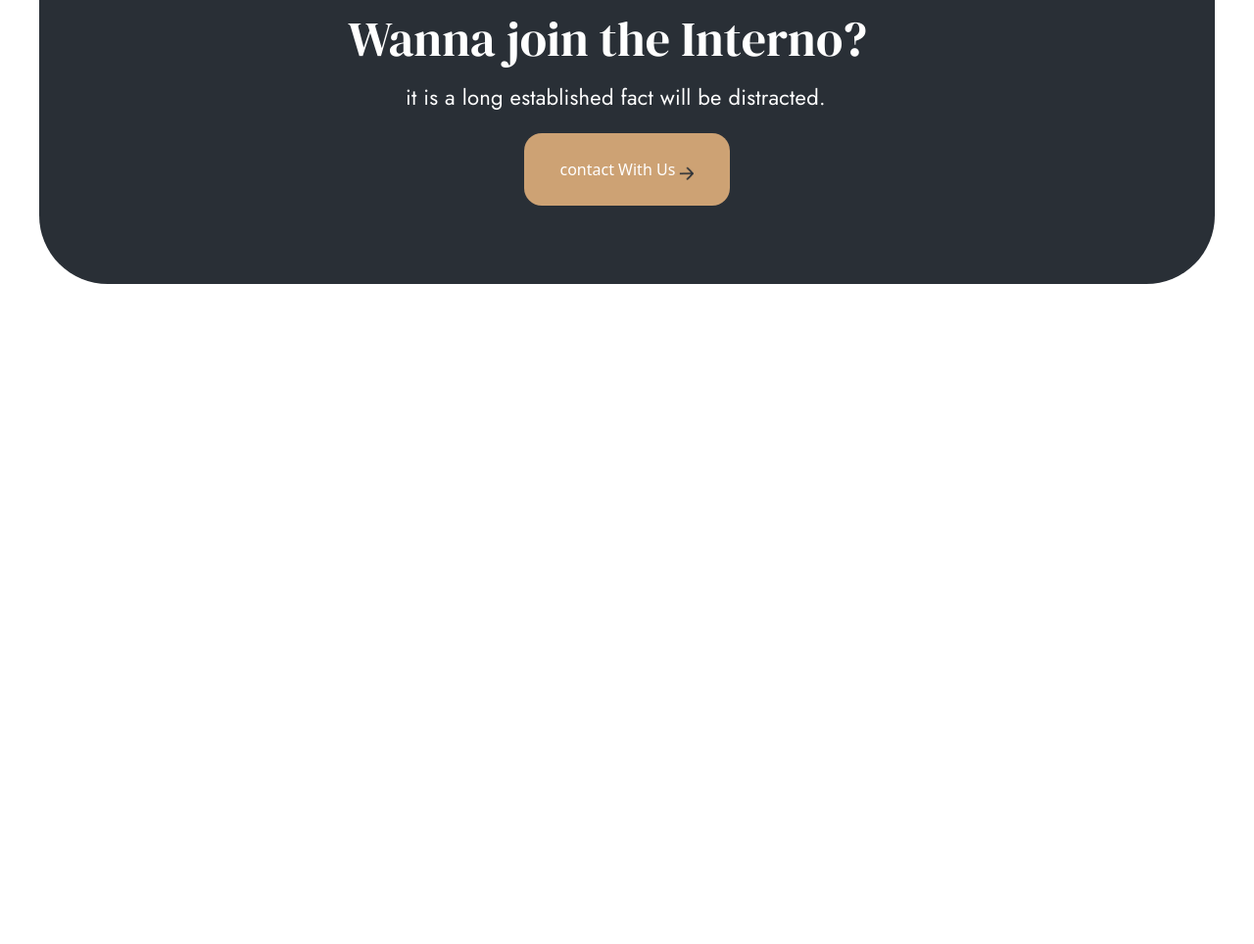
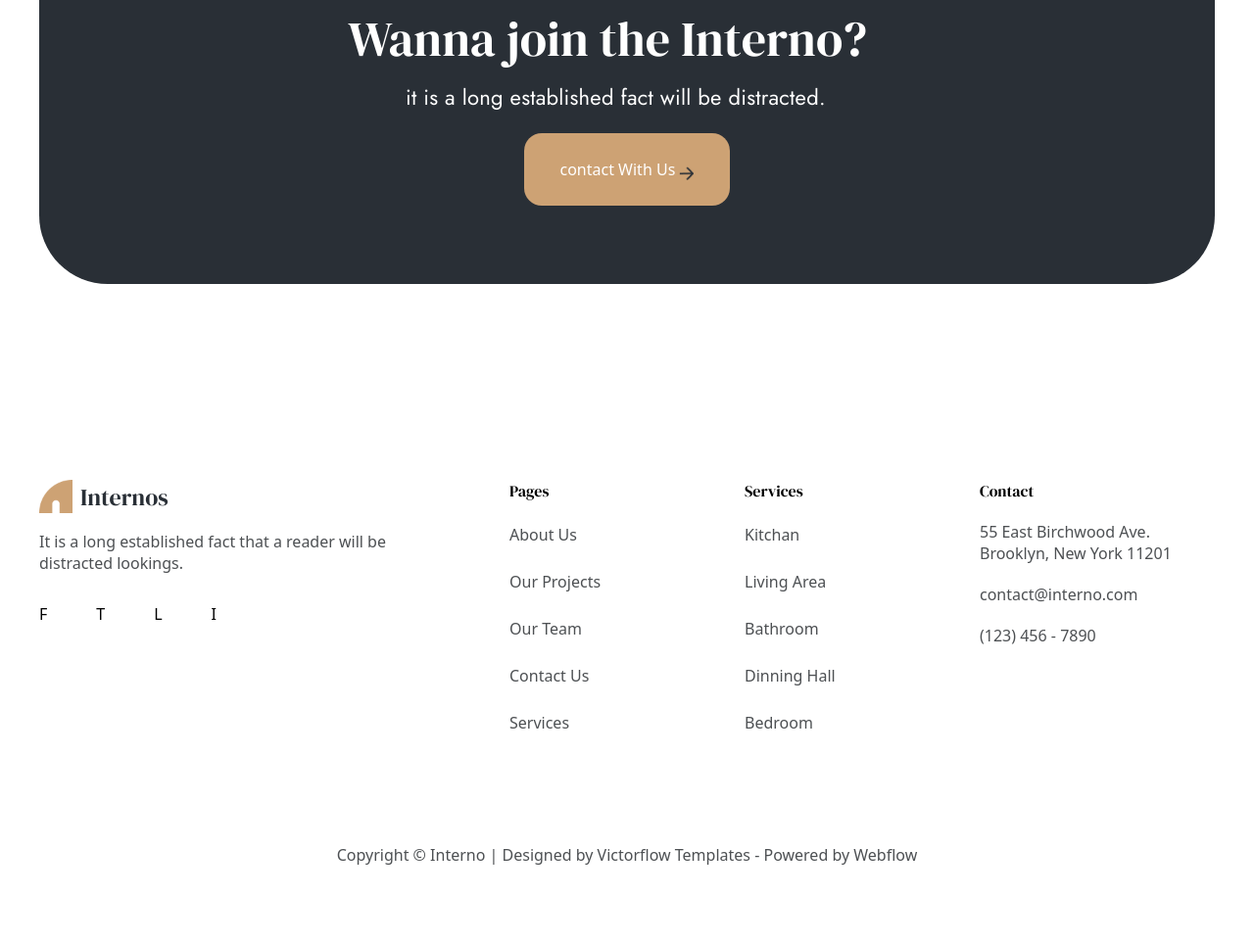
Before and after one commit to DanielPG1718/Tiendas-Muebles, a plain HTML site: page services.html in a window 1280 px wide. Shown: the part 4692-5656 px from the top of the page at 98% size. Before the commit the page ends 4982 px from the top, so only its background shows below. Drawn offline with Linux system fonts and the light colour scheme.

Commit message:
footer section

```diff
--- a/services.html
+++ b/services.html
@@ -231,5 +231,96 @@
         </div>
       </div>
     </section>
+
+    <footer class="footer container">
+      <div class="footer-social">
+        <div class="logo">
+          <img src="./images/home.png" alt="home" />
+          <h2>Internos</h2>
+        </div>
+        <p class="footer-social__info">
+          It is a long established fact that a reader will be distracted
+          lookings.
+        </p>
+        <div class="footer-social__images">
+          <span>F</span>
+          <span>T</span>
+          <span>L</span>
+          <span>I</span>
+        </div>
+      </div>
+
+      <div class="footer-list footer-list--space">
+        <strong>Pages</strong>
+        <ul>
+          <li>
+            <a href="./about_us.html">About Us</a>
+          </li>
+
+          <li>
+            <a href="">Our Projects</a>
+          </li>
+
+          <li>
+            <a href="">Our Team</a>
+          </li>
+
+          <li>
+            <a href="">Contact Us</a>
+          </li>
+
+          <li>
+            <a href="">Services</a>
+          </li>
+        </ul>
+      </div>
+
+      <div class="footer-list footer-list--space">
+        <strong>Services</strong>
+        <ul>
+          <li>
+            <a href="">Kitchan</a>
+          </li>
+
+          <li>
+            <a href="">Living Area</a>
+          </li>
+
+          <li>
+            <a href="">Bathroom</a>
+          </li>
+
+          <li>
+            <a href="">Dinning Hall</a>
+          </li>
+
+          <li>
+            <a href="">Bedroom</a>
+          </li>
+        </ul>
+      </div>
+
+      <div class="footer-list footer-list--normal">
+        <strong>Contact</strong>
+        <ul>
+          <li>
+            <a href="">55 East Birchwood Ave. Brooklyn, New York 11201</a>
+          </li>
+
+          <li>
+            <a href="">contact@interno.com</a>
+          </li>
+
+          <li>
+            <a href="">(123) 456 - 7890</a>
+          </li>
+        </ul>
+      </div>
+
+      <p class="footer-copy">
+        Copyright © Interno | Designed by Victorflow Templates - Powered by
+        Webflow
+      </p>
+    </footer>
   </body>
 </html>
--- a/styles/services.css
+++ b/styles/services.css
@@ -412,3 +412,76 @@ BUTTON SECTION
 FOOTER SECTION
 =====================================
 */
+
+.container {
+  max-width: 120rem;
+  margin: 0 auto;
+  width: 95%;
+  margin-top: 20rem;
+}
+
+.footer {
+  display: grid;
+  grid-template-columns: 4fr 2fr 2fr 2fr;
+  padding-bottom: 8rem;
+}
+
+@media (width <= 920px) {
+  .footer {
+    padding-left: 5rem;
+    grid-template-columns: 1fr 1fr;
+    gap: 5rem;
+  }
+}
+
+@media (width <= 480px) {
+  .footer {
+    padding-left: 2rem;
+    grid-template-columns: 1fr;
+    gap: 5rem;
+  }
+}
+
+.footer-social__info {
+  margin-top: 1.8rem;
+  max-width: 39rem;
+  color: #4d5053;
+}
+
+.footer-social__images {
+  margin-top: 3rem;
+  display: flex;
+  gap: 5rem;
+}
+
+.footer-social__images img {
+  width: 2rem;
+  height: 2rem;
+}
+
+.footer-list strong {
+  font-family: "DM Serif Display";
+  font-weight: 400;
+}
+
+.footer-list ul {
+  margin-top: 1rem;
+  list-style: none;
+  color: #4d5053;
+  max-width: 25rem;
+}
+
+.footer-list--space ul {
+  line-height: 300%;
+}
+
+.footer-list--normal ul li {
+  margin-top: 2rem;
+}
+
+.footer-copy {
+  margin-top: 10rem;
+  color: #4d5053;
+  text-align: center;
+  grid-column: 1 / -1;
+}
```
